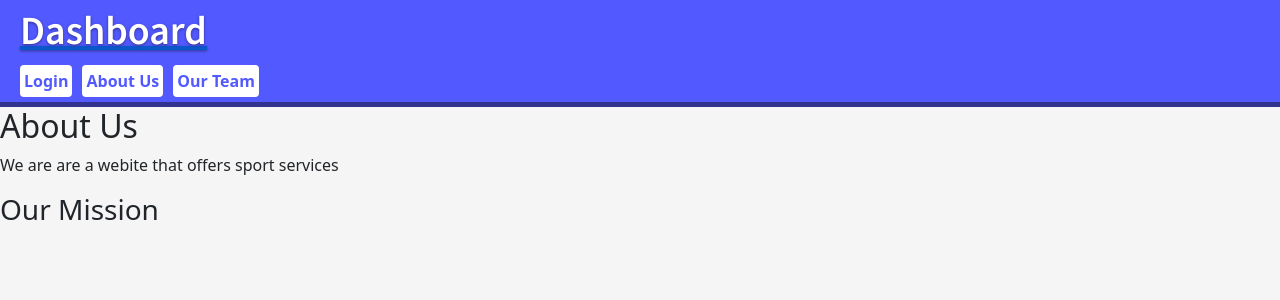
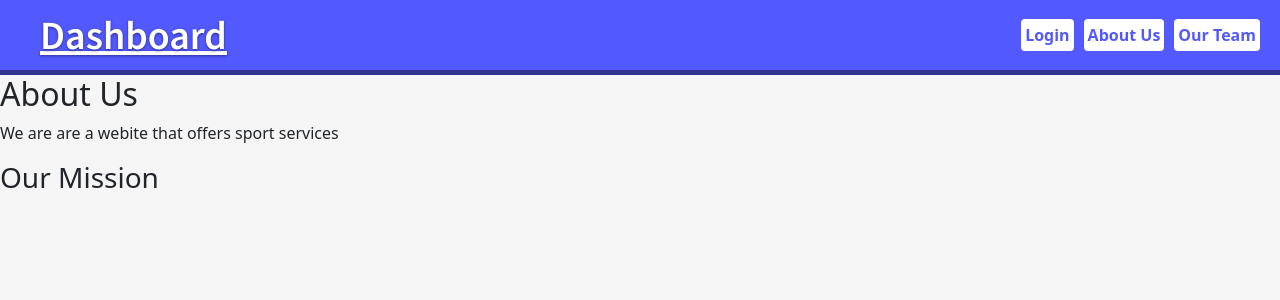
Before and after one commit to MuchQuak/Shport, a React (Create React App) app in the folder frontend/: page /About in a window 1280 px wide. Shown: the top 300 px of the page. Built offline with nearby package versions, Linux system fonts and the light colour scheme.

Commit message:
Finish nav fixes

```diff
--- a/frontend/src/NavBar.css
+++ b/frontend/src/NavBar.css
@@ -4,7 +4,6 @@
   text-align: left;
   background-color: #5259FF;
   box-shadow: 0px 5px #31318f;
-  align-self: flex-start;
 }
 
 .header-text {
@@ -14,6 +13,12 @@
   line-height: 60px;
   color: #FFFFFF;
   text-shadow: 0px 1px 3px #31318f;
+  text-decoration: underline;
+  text-decoration-color: #FFFFFF;
+}
+
+.header-text:hover {
+  text-decoration-color: #31318f;
 }
 
 .header-nav {
@@ -21,10 +26,10 @@
   padding: 5px 20px;
   display: flex;
   flex-flow: row nowrap;
-  gap: 10px;
 }
 
 .header-link {
+  height: auto;
   margin: 0;
   padding: 4px;
   background-color: #FFFFFF;
@@ -35,14 +40,26 @@
   border-radius: 4px;
 }
 
-#header-login {
-  justify-self: flex-start;
+.header-link:hover {
+  color: #31318f;
 }
 
-#header-about {
-  justify-self: flex-end;
+.header-left {
+  margin: 0;
+  padding: 0;
+  flex-basis: 50%;
+  display: flex;
+  flex-flow: row nowrap;
+  justify-content: flex-start;
 }
 
-#header-team {
-  justify-self: flex-end;
+.header-right {
+  margin: 0;
+  padding: 0;
+  flex-basis: 50%;
+  display: flex;
+  flex-flow: row nowrap;
+  justify-content: flex-end;
+  align-items: center;
+  gap: 10px;
 }
--- a/frontend/src/NavBar.js
+++ b/frontend/src/NavBar.js
@@ -4,13 +4,15 @@ import { Link } from "react-router-dom";
 export default function NavBar() {
     return (
       <div className="header">
-        <Link to="/">
-          <h1 className="header-text">Dashboard</h1>
-        </Link>
           <div className="header-nav">
-            <Link className="header-link" to="/Login" id='header-login'>Login</Link>
-            <Link className="header-link" to="/About" id='header-about'>About Us</Link>
-            <Link className="header-link" to="/ProjectTeam" id='header-team'>Our Team</Link>
+            <div className="header-left">
+              <Link to="/"><h1 className="header-text">Dashboard</h1></Link>
+            </div>
+            <div className="header-right">
+              <Link className="header-link" to="/Login" id='header-login'>Login</Link>
+              <Link className="header-link" to="/About" id='header-about'>About Us</Link>
+              <Link className="header-link" to="/ProjectTeam" id='header-team'>Our Team</Link>
+            </div>
           </div>
       </div>
     );
```
